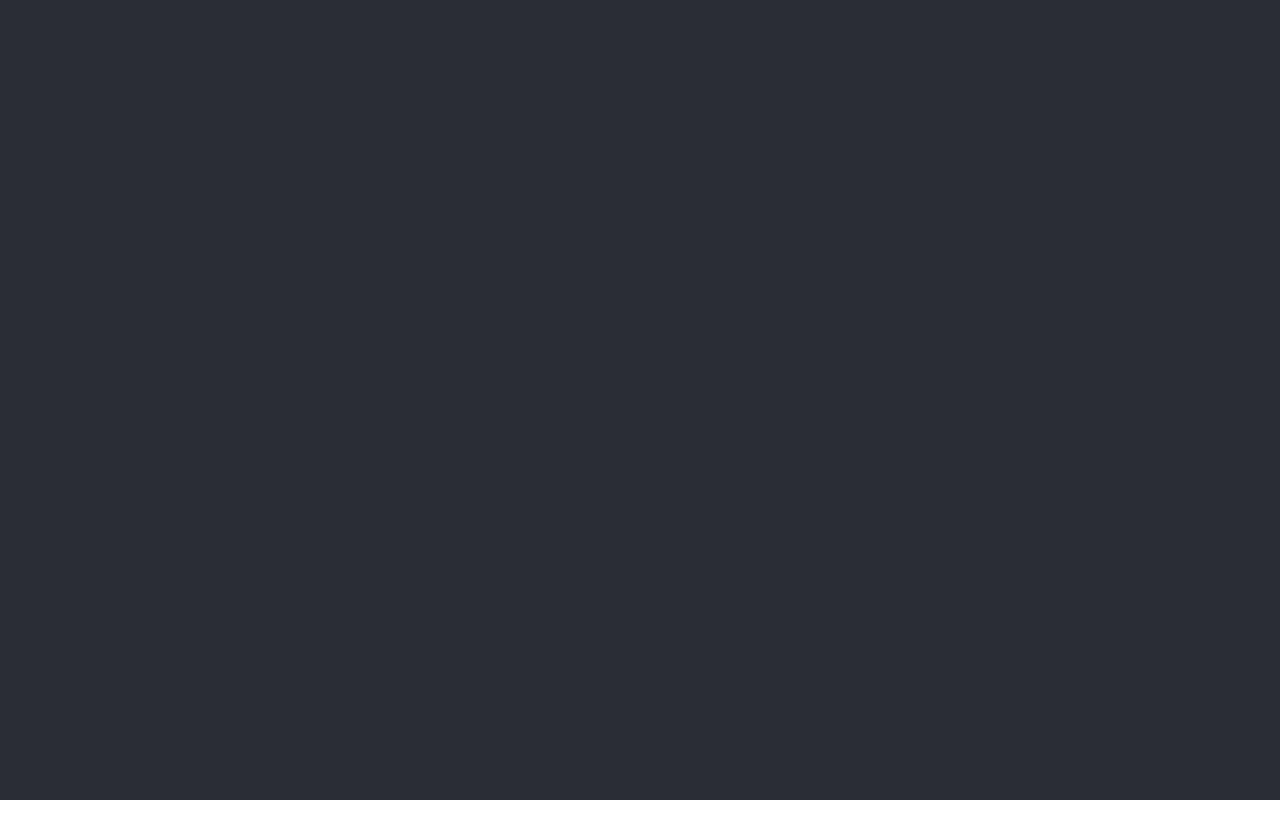
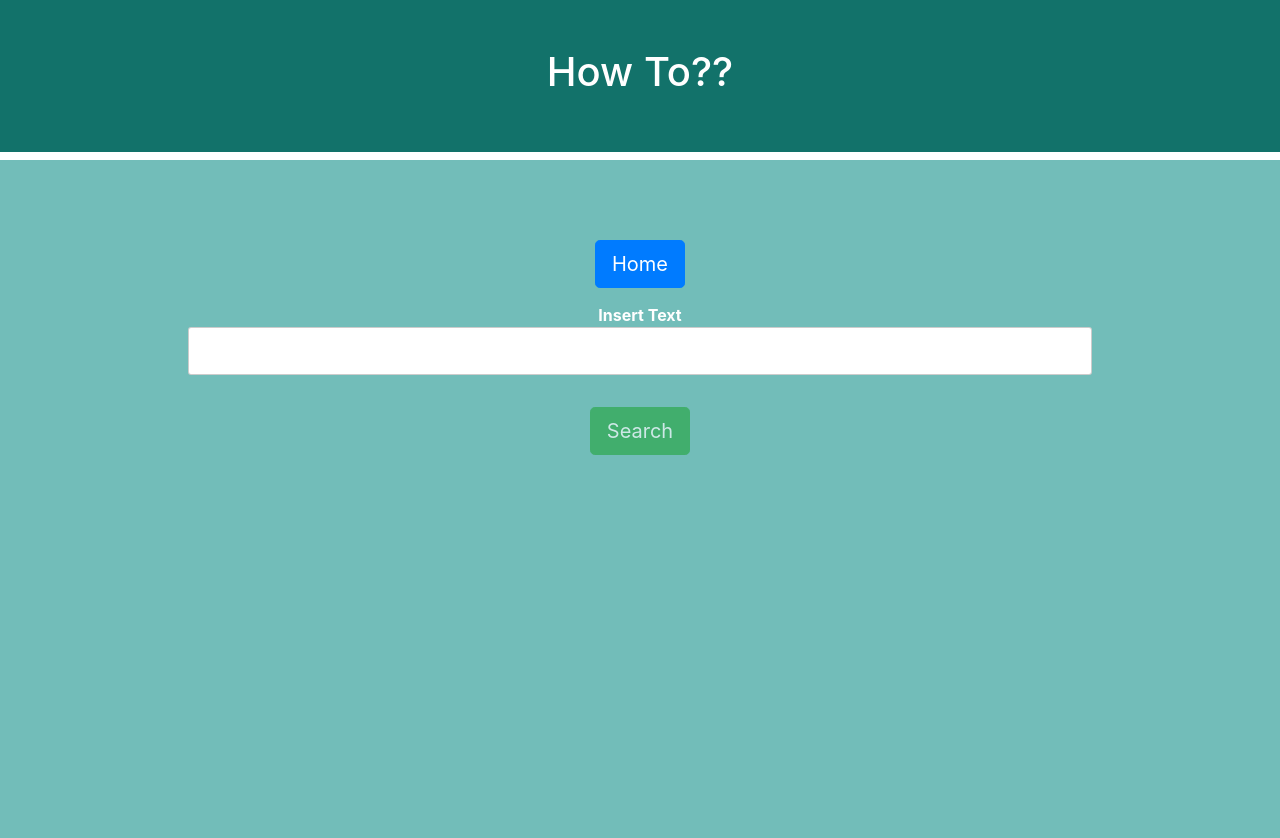
Before and after one commit to Buildweek-How-To-app/front-end, a React (Create React App) app: page /search in a window 1280 px wide. Shown: the top 838 px of the page. Before the commit the page ends 800 px from the top, so only its background shows below. Built offline with nearby package versions, Linux system fonts and the light colour scheme.

Commit message:
All pages completed

```diff
--- a/src/App.css
+++ b/src/App.css
@@ -3,7 +3,7 @@
 }
 
 .App-header {
-  background-color: #282c34;
+  background-color: rgb(114, 189, 185);
   min-height: 100vh;
   display: flex;
   flex-direction: column;
@@ -18,6 +18,7 @@
   color: #61dafb;
 }
 
+
 @keyframes App-logo-spin {
   from {
     transform: rotate(0deg);
--- a/src/App.js
+++ b/src/App.js
@@ -1,27 +1,39 @@
 import React from 'react';
 import { Route, Link } from 'react-router-dom';
 import { Button } from 'reactstrap';
-import TopicContainer from './components/TopicContainer'
-import TopicPage from './components/TopicPage'
-import CreateTopic from './components/CreateTopic'
+import TopicContainer from './components/TopicContainer';
+import TopicPage from './components/TopicPage';
+import CreateTopic from './components/CreateTopic';
+import SearchBox from './components/Searchbox'
+import Header from './components/Header';
 import dummyData from './dummy-data';
+import Howto from './components/Howto';
+
 import './App.css';
 
 function App() {
   return (
     <div className="App">
+      <Header/>
       <header className="App-header">
         <Route exact path='/'>
-          <TopicContainer />
           <Link to='/new'>
-            <Button color="success">Create New Post</Button>
+            <Button color="success" size="lg">Create New Post</Button>
           </Link>
+          <br/>
+          <Link to='/search'>
+            <Button color="success" size="lg">Search How To's</Button>
+          </Link>
+          <Howto/>
         </Route>
         <Route path='/topics/:id'>
           <TopicPage items={dummyData}/>
         </Route>
         <Route path='/new'>
           <CreateTopic />
+        </Route>
+        <Route path='/search'>
+          <SearchBox/>
         </Route>
       </header>
     </div>
--- a/src/components/CreateTopic.js
+++ b/src/components/CreateTopic.js
@@ -29,7 +29,7 @@ const CreateTopic = (props) => {
 	return (
 		<>
 			<Link to="/">
-					<Button color='primary'>Home</Button>
+				<Button color='primary' size="lg">Home</Button>
 			</Link>
 
 			<form onSubmit={formSubmit}>
@@ -42,7 +42,7 @@ const CreateTopic = (props) => {
 					<textarea type="text" name="content" id="content" value={topicContent.content} onChange={change}/>
 				</label>
 
-				<Button color="success">Save</Button>
+				<Button color="success" size="lg">Save</Button>
 				<pre>{JSON.stringify(postResponse, null, 2)}</pre>
 
 			</form>
--- a/src/components/EditTopic.css
+++ b/src/components/EditTopic.css
@@ -1,33 +1,35 @@
 form {
 	display: flex;
 	flex-direction: column;
-	margin: 0 auto;
-	width: 60%;
+	align-items: center;
 }
 
 label {
 	display: flex;
 	flex-direction: column;
-	align-items: flex-start;
-	margin: 10px 0;
-  font-size: 1rem;
-  font-weight: bold;
+    font-size: 1rem;
+    font-weight: bold;
 }
 
 input, select, textarea {
 	width: 100%;
-	margin: 5px 0 0;
-	display: block;
+	align-items: center;
 	border: 1px solid rgba(0, 0, 0, 0.2);
 	border-radius: 3px;
 	padding: 10px;
 }
 
-textarea{
-	min-height: 15rem;
+input {
+	min-height: 3rem;
+	min-width: 56.5rem;
+}
+
+textarea {
+	min-height: 20rem;
+	min-width: 55rem;
 }
 
 pre {
-	font-size: 1rem;
+	font-size: 2rem;
 	color: white!important;
 }
--- a/src/components/EditTopic.js
+++ b/src/components/EditTopic.js
@@ -33,7 +33,7 @@ const EditTopic = (props) => {
 				<textarea type="text" name="content" id="content" value={topicContent.content} onChange={change}/>
 			</label>
 
-			<Button color="success">Save</Button>
+			<Button color="success" size="lg">Save</Button>
 			<pre>{JSON.stringify(postResponse, null, 2)}</pre>
 
 		</form>
--- /dev/null
+++ b/src/components/Header.js
@@ -0,0 +1,17 @@
+import react from "react";
+import Styled from "styled-components";
+
+const Head = Styled.h1`
+  font-size: 1.5em;
+  text-align: center;
+  color: white;
+  padding: 2em;
+  background: #12726a;
+`
+export default function Header(){
+    return (
+        <Head>
+            <h1>How To??</h1>
+        </Head>
+    );
+};
--- /dev/null
+++ b/src/components/Howto.js
@@ -0,0 +1,16 @@
+import React from "react";
+import How2 from "../How2.png";
+import Styled from "styled-components";
+
+
+const Image = Styled.img`
+margin: 60px 0 0 0 ;
+height: 50vh;
+width: 50%
+
+`
+
+function Howto(){
+    return <Image src={How2} alt="How2" />;
+}
+export default Howto;
--- /dev/null
+++ b/src/components/Searchbox.css
@@ -0,0 +1,7 @@
+form {
+    width: 100%;
+	margin: 5px 0 0;
+    padding: 10px;
+    font-size: 1rem;
+    margin-bottom: 50px;
+}
--- a/src/components/TopicContainer.js
+++ b/src/components/TopicContainer.js
@@ -1,14 +1,13 @@
 import { Link } from 'react-router-dom';
 import { Button } from 'reactstrap';
-import dummyData from '../dummy-data';
 import './TopicContainer.css';
 
 
-const TopicContainer = () => {
+const TopicContainer = (props) => {
 
 	return (
 		<div className="Topic-Container">
-			{dummyData.map((topic) => (
+			{props.data.map((topic) => (
 				<Link to={`/topics/${topic.id}`} key={topic.id}>
 					<h1>{topic.title}</h1>
 				</Link>
--- a/src/components/TopicPage.js
+++ b/src/components/TopicPage.js
@@ -14,7 +14,7 @@ const TopicPage = (props) => {
 		<div>
 
 			<Link to="/">
-				<Button color='primary'>Home</Button>
+				<Button color='primary' size="lg">Home</Button>
 			</Link>
 
 			<div className="Topic-Content">
@@ -23,11 +23,11 @@ const TopicPage = (props) => {
 			</div>
 
 			<Link to={`${routeMatch.url}/edit`}>
-				<Button color='warning'>Edit</Button>
+				<Button color='warning' size="lg">Edit</Button>
 			</Link>
 
 			<Link to="/">
-				<Button color='danger'>Delete</Button>
+				<Button color='danger' size="lg">Delete</Button>
 			</Link>
 
 			<Route exact path={`${routeMatch.path}/edit`} render={() => <EditTopic item={topicItem} />} />
--- /dev/null
+++ b/src/components/searchbox.js
@@ -0,0 +1,72 @@
+import React,{ useState, useEffect } from "react";
+import { Link } from 'react-router-dom';
+import * as yup from 'yup';
+import { Button } from "reactstrap";
+import dummyData from "../dummy-data";
+import TopicContainer from "./TopicContainer";
+import "./Searchbox.css"
+
+
+export default function SearchBox(){
+ const [ searchData,setSearchData ] = useState([]);
+ const [ formState, setformState ] = useState ({ searchtext: "" });
+ const [ errors, setErrors ] = useState({ searchtext: "" });
+ const [ buttonDisabled, setButtonDisabled ] = useState(true);
+
+ const formSchema = yup.object().shape({
+     searchtext: yup.string().required("Cannot search empty")
+ });
+
+ useEffect(()=>{
+     formSchema.isValid(formState).then((valid)=>{
+         console.log("Is the form Valid?", valid);
+         setButtonDisabled(!valid);
+     });
+ },[formState]);
+
+const validate =(event) =>{
+    yup
+    .reach (formSchema, event.target.name)
+    .validate(event.target.value)
+    .then((validate)=>{
+        setErrors({...errors, [event.target.name]:""})
+    })
+    .catch((error)=>{
+        setErrors({...errors,[event.target.name]:error.errors[0]});
+    });
+};
+
+const inputChange = (event) => {
+    event.persist();
+    const newFormState = {...formState,[event.target.name]:event.target.value};
+    validate(event);
+    setformState(newFormState);
+};
+ console.log(dummyData);
+const searchSubmit = (event) => {
+    event.preventDefault();
+    //console.log(formState.searchtext);
+    setSearchData(dummyData.filter(data => data.title.toLowerCase().includes(formState.searchtext)));
+}
+    return(
+
+        <div>
+            <Link to="/">
+				<Button color='primary' size="lg">Home</Button>
+			</Link>
+
+            <form onSubmit={searchSubmit}>
+                <label htmlFor = "searchtext">
+                Insert Text
+                <br/>
+                <input id="searchtext" type="text" name="searchtext" value={formState.searchtext} onChange={inputChange} />
+                { errors.searchtext.length > 0 ? <p>{errors.searchtext}</p> : null }
+                </label>
+                <br/>
+                <Button color="success"size="lg"type="submit" disabled={buttonDisabled}>Search</Button>
+            </form>
+        <TopicContainer data={searchData}/>
+        </div>
+
+    );
+}
```
Also changed, not shown: src/How2.png (added), 1 other file (tests, documents, lock files or other folders).
